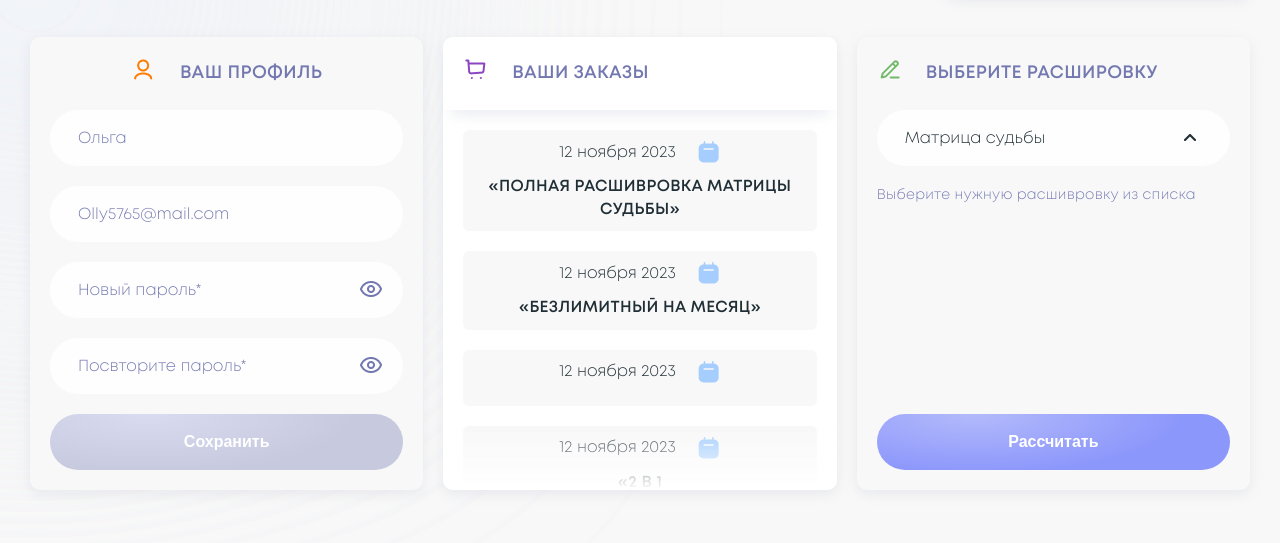
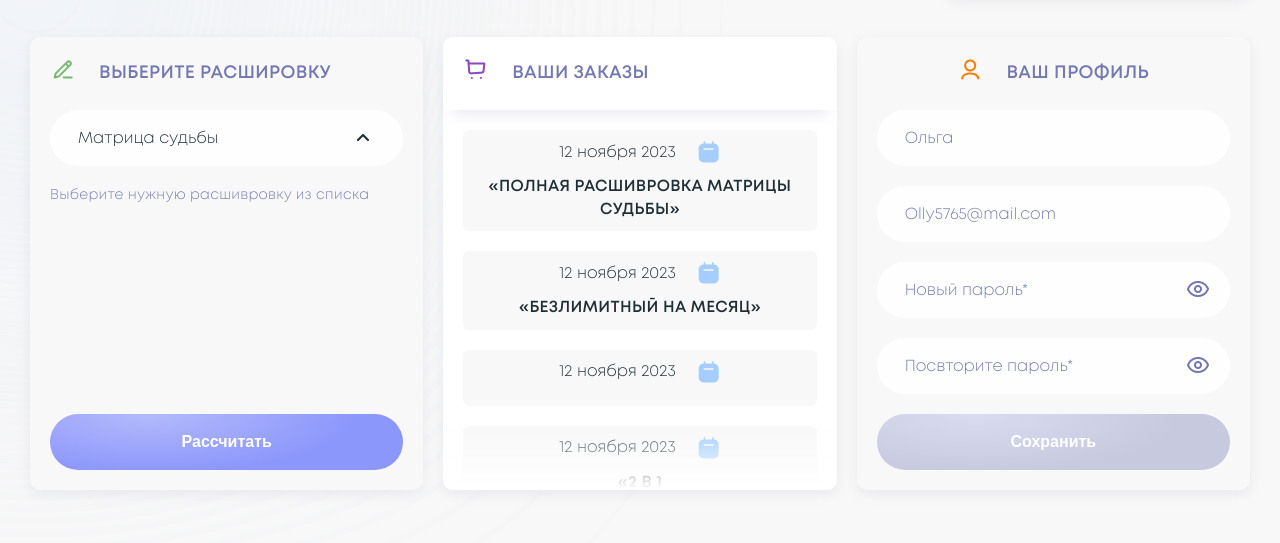
Before and after one commit to Irbis007/matrix, a website built with webpack: page src/cabinet.html in a window 1280 px wide. Shown: the part 185-728 px from the top of the page. Built offline with nearby package versions, Linux system fonts and the light colour scheme.

Commit message:
fixes on cabinet page

```diff
--- a/src/assets/css/account/cabinet.css
+++ b/src/assets/css/account/cabinet.css
@@ -171,8 +171,6 @@
 }
 
 .cabinet__extension-select__item{
-  width: 100%;
-  padding: 16px 28px;
   border-radius: 100px;
   background-color: #fefefe;
 
@@ -184,6 +182,13 @@
   color: var(--txt-gray-violet);
 
   transition: color, font-weight, background-color, .3s;
+}
+
+.cabinet__extension-select__item a{
+  display: block;
+  width: 100%;
+  text-decoration: none;
+  padding: 16px 28px;
 }
 
 .cabinet__extension-select__item:hover{
@@ -239,6 +244,7 @@
   letter-spacing: 0.02em;
   text-transform: uppercase;
   color: #a2a7d4;
+  text-decoration: none;
 }
 
 @media (max-width: 1000px) {
--- a/src/cabinet.html
+++ b/src/cabinet.html
@@ -75,38 +75,30 @@
               <path d="M6.89761 18.1618C8.28247 19.3099 10.0607 20 12.0001 20C16.4184 20 20.0001 16.4183 20.0001 12C20.0001 11.431 19.9407 10.8758 19.8278 10.3404M6.89761 18.1618C5.12756 16.6944 4.00014 14.4789 4.00014 12C4.00014 7.58172 7.58186 4 12.0001 4C15.8494 4 19.0637 6.71853 19.8278 10.3404M6.89761 18.1618C8.85314 17.7147 11.1796 16.7828 13.526 15.4281C16.2564 13.8517 18.4773 12.0125 19.8278 10.3404M6.89761 18.1618C4.46844 18.7171 2.61159 18.5243 1.99965 17.4644C1.36934 16.3726 2.19631 14.5969 3.99999 12.709M19.8278 10.3404C21.0796 8.79041 21.5836 7.38405 21.0522 6.46374C20.5134 5.53051 19.0095 5.26939 16.9997 5.59929" stroke="#4DB9F5" stroke-width="2" stroke-linecap="round" stroke-linejoin="round" />
             </svg>
             Ваш тариф:</h4>
-          <h4 class="cabinet__tariff-name">выбрать</h4>
+          <a href="./index.html#tariff" class="cabinet__tariff-name">выбрать</a>
         </div>
        </div>
        <div class="cabinet__body">
-        <div class="cabinet__profile cabinet__cart">
+        <div class="cabinet__extension cabinet__cart">
           <div class="cabinet__cart-title">
             <div class="cabinet__cart-icon">
-              <img src="./images/icons/user.png" alt="user">
+              <img src="./images/icons/edit.png" alt="edit">
             </div>
-            <span>Ваш профиль</span>
+            <span>Выберите расшировку</span>
           </div>
-          <input type="text" class="cabinet__input input" placeholder="Login" value="Ольга">
-          <input type="email" class="cabinet__input input" placeholder="Email" value="Olly5765@mail.com">
-          <label for="cabinet-change-password" class="password__label">
-            <input type="password" class="input auth__input password__input" placeholder="Новый пароль*" id="cabinet-change-password">
-            <span class="password__invisible password__state ">
-              <img src="./images/icons/password-invisible.png" alt="password">
-            </span>
-            <span class="password__visible password__state password__state_active">
-              <img src="./images/icons/password-visible.png" alt="password">
-            </span>
-          </label>
-          <label for="cabinet-register-conf-password" class="password__label">
-            <input type="password" class="input auth__input password__input" placeholder="Посвторите пароль*" id="cabinet-register-conf-password">
-            <span class="password__invisible password__state ">
-              <img src="./images/icons/password-invisible.png" alt="password">
-            </span>
-            <span class="password__visible password__state password__state_active">
-              <img src="./images/icons/password-visible.png" alt="password">
-            </span>
-          </label>
-          <button class="button button__disabled">Сохранить</button>
+          <div class="cabinet__extension-select ">
+            <div class="cabinet__extension-select__top">
+              <span class="cabinet__extension-select__selected">Матрица судьбы</span>
+              <img src="./images/icons/arrow.png" alt="arrow">
+            </div>
+            <ul class="cabinet__extension-select__list">
+              <li class="cabinet__extension-select__item"><a href="./index.html#intro">Матрица судьбы</a></li>
+              <li class="cabinet__extension-select__item"><a href="./index.html#prognosis">Прогноз по годам</a></li>
+              <li class="cabinet__extension-select__item"><a href="./index.html#compatibility">Совместимость</a></li>
+            </ul>
+          </div>
+          <div class="cabinet__orders-text">Выберите нужную расшивровку из списка</div>
+          <button class="button cabinet__orders-button">Рассчитать</button>
         </div>
         <div class="cabinet__orders cabinet__cart">
           <div class="cabinet__cart-title">
@@ -170,26 +162,34 @@
             </ul>
           </div>
         </div>
-        <div class="cabinet__extension cabinet__cart">
+        <div class="cabinet__profile cabinet__cart">
           <div class="cabinet__cart-title">
             <div class="cabinet__cart-icon">
-              <img src="./images/icons/edit.png" alt="edit">
+              <img src="./images/icons/user.png" alt="user">
             </div>
-            <span>Выберите расшировку</span>
+            <span>Ваш профиль</span>
           </div>
-          <div class="cabinet__extension-select ">
-            <div class="cabinet__extension-select__top">
-              <span class="cabinet__extension-select__selected">Матрица судьбы</span>
-              <img src="./images/icons/arrow.png" alt="arrow">
-            </div>
-            <ul class="cabinet__extension-select__list">
-              <li class="cabinet__extension-select__item">Матрица судьбы</li>
-              <li class="cabinet__extension-select__item">Прогноз по годам</li>
-              <li class="cabinet__extension-select__item">Совместимость</li>
-            </ul>
-          </div>
-          <div class="cabinet__orders-text">Выберите нужную расшивровку из списка</div>
-          <button class="button cabinet__orders-button">Рассчитать</button>
+          <input type="text" class="cabinet__input input" placeholder="Login" value="Ольга">
+          <input type="email" class="cabinet__input input" placeholder="Email" value="Olly5765@mail.com">
+          <label for="cabinet-change-password" class="password__label">
+            <input type="password" class="input auth__input password__input" placeholder="Новый пароль*" id="cabinet-change-password">
+            <span class="password__invisible password__state ">
+              <img src="./images/icons/password-invisible.png" alt="password">
+            </span>
+            <span class="password__visible password__state password__state_active">
+              <img src="./images/icons/password-visible.png" alt="password">
+            </span>
+          </label>
+          <label for="cabinet-register-conf-password" class="password__label">
+            <input type="password" class="input auth__input password__input" placeholder="Посвторите пароль*" id="cabinet-register-conf-password">
+            <span class="password__invisible password__state ">
+              <img src="./images/icons/password-invisible.png" alt="password">
+            </span>
+            <span class="password__visible password__state password__state_active">
+              <img src="./images/icons/password-visible.png" alt="password">
+            </span>
+          </label>
+          <button class="button button__disabled">Сохранить</button>
         </div>
        </div>
       </div>
```
Also changed, not shown: src/index.html (+1 -1 lines).
